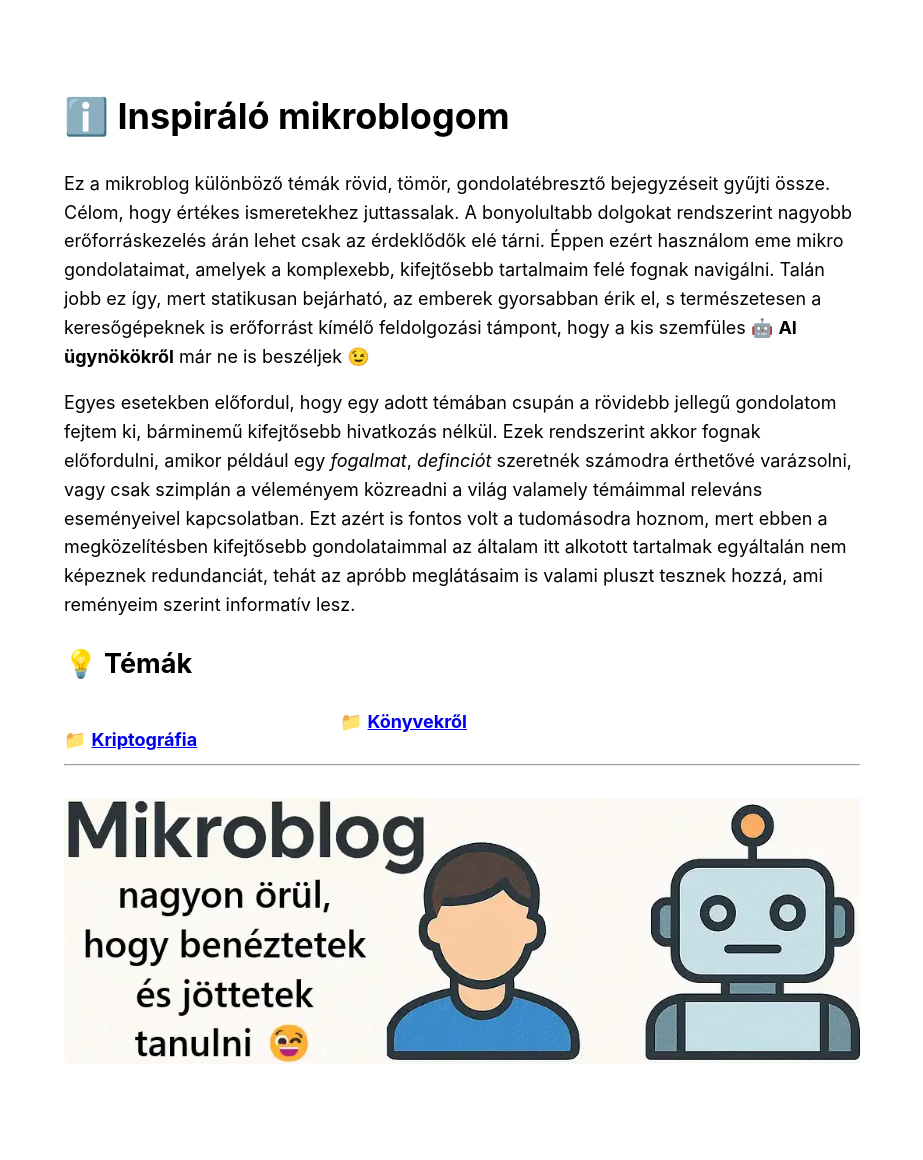
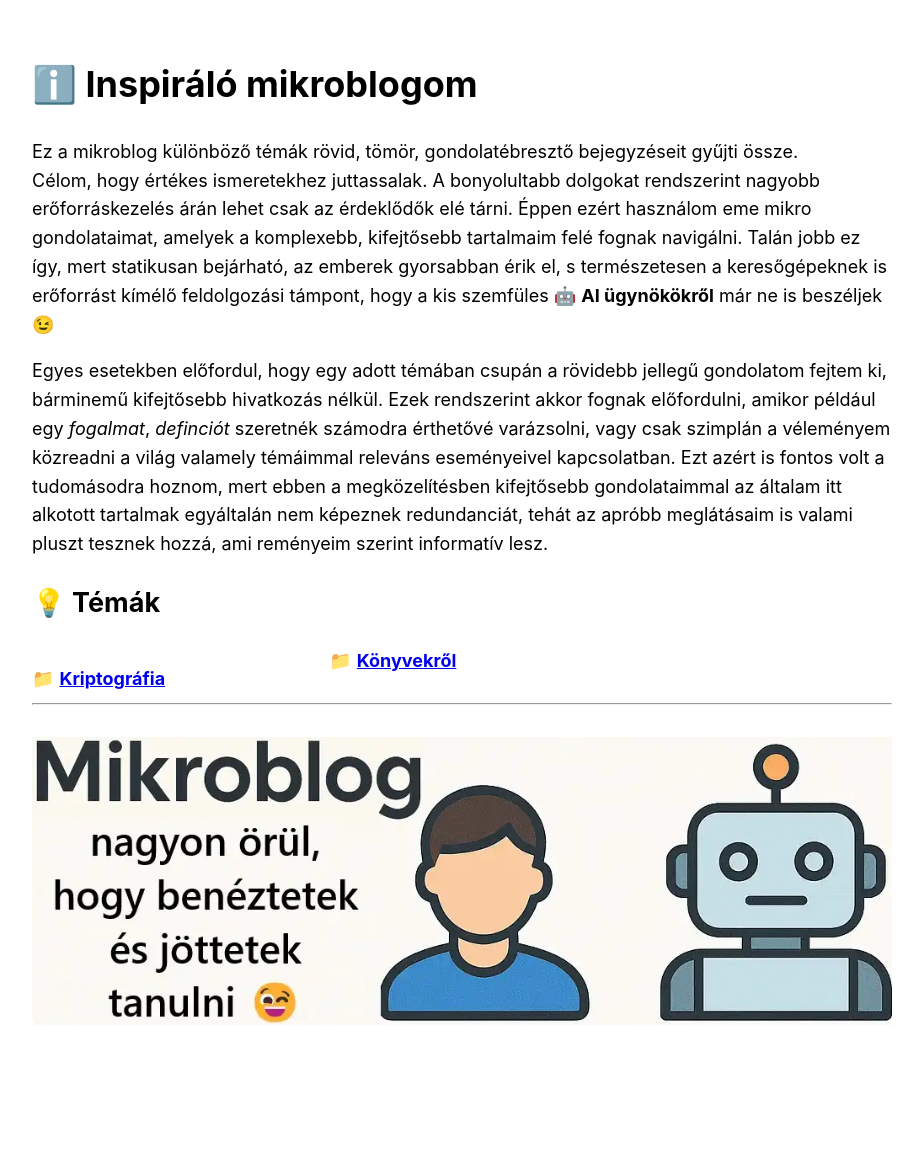
Before and after one commit to inspiralo/mikroblog, a Jekyll site: the page built from docs/index.md, in a window 1280 px wide. Shown: the whole page, without its empty margins (178-1101 px from the left). Built offline with Jekyll 4.4.1, drawn with Linux system fonts in a browser that asks for light colours; after the commit the page ends 1089 px from its top, so only the background shows below that.

Commit message:
Update style.css

```diff
--- a/docs/assets/css/style.css
+++ b/docs/assets/css/style.css
@@ -1,25 +1,31 @@
+/* ---------------------------------------------------------
+   Alap oldalstílus – GitHub Pages-szerű tipográfia és layout
+--------------------------------------------------------- */
+
+body {
+  font-family: -apple-system, BlinkMacSystemFont, "Segoe UI", Helvetica, Arial, sans-serif;
+  line-height: 1.6;
+  font-size: 18px;
+  margin: 0;
+  padding: 0;
+}
+
+/* A fő tartalom konténere */
 .wrapper {
   max-width: 860px;
   margin: 0 auto;
   padding: 2rem;
 }
 
+/* A Jekyll layout page-content blokkjához */
 .page-content {
   padding: 0;
 }
 
+/* ---------------------------------------------------------
+   Képek – automatikus skálázás és középre igazítás
+--------------------------------------------------------- */
 
-/* Alap oldalstílus – visszahozza a régi GitHub Pages kinézetet */
-body {
-  max-width: 860px;
-  margin: 0 auto;
-  padding: 2rem;
-  font-family: -apple-system, BlinkMacSystemFont, "Segoe UI", Helvetica, Arial, sans-serif;
-  line-height: 1.6;
-  font-size: 18px;
-}
-
-/* Képek szépen skálázva */
 img {
   max-width: 100%;
   height: auto;
@@ -27,11 +33,16 @@ img {
   margin: 2rem auto;
 }
 
+/* ---------------------------------------------------------
+   Témák listája – oszlopos elrendezés
+--------------------------------------------------------- */
+
 .sections {
-  column-count: 3;        /* hány oszlop legyen desktopon */
-  column-gap: 2rem;       /* oszlopok közti távolság */
-  list-style: none;       /* ha nem kell a pötty */
+  column-count: 3;
+  column-gap: 2rem;
+  list-style: none;
   padding-left: 0;
+  column-fill: balance;
 }
 
 /* Tablet */
@@ -47,6 +58,3 @@ img {
     column-count: 1;
   }
 }
-.sections {
-  column-fill: balance;
-}
```
